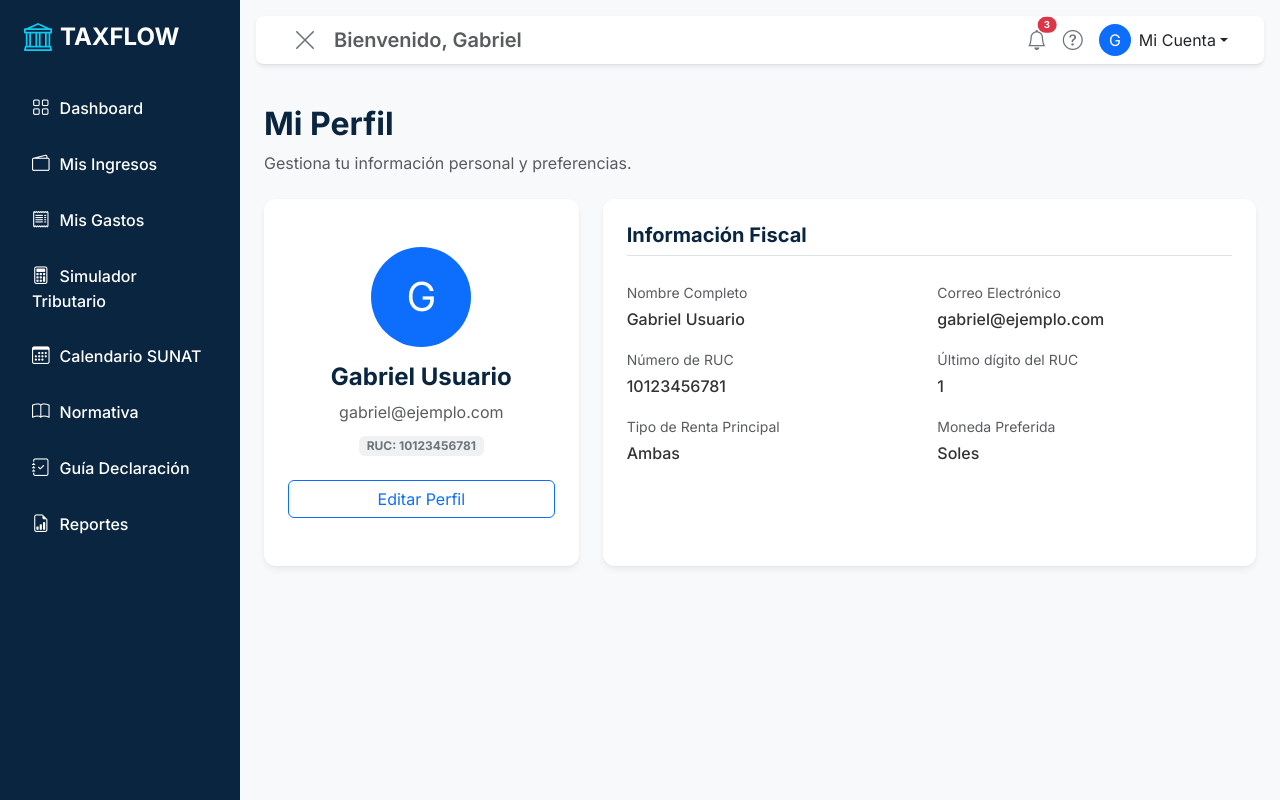
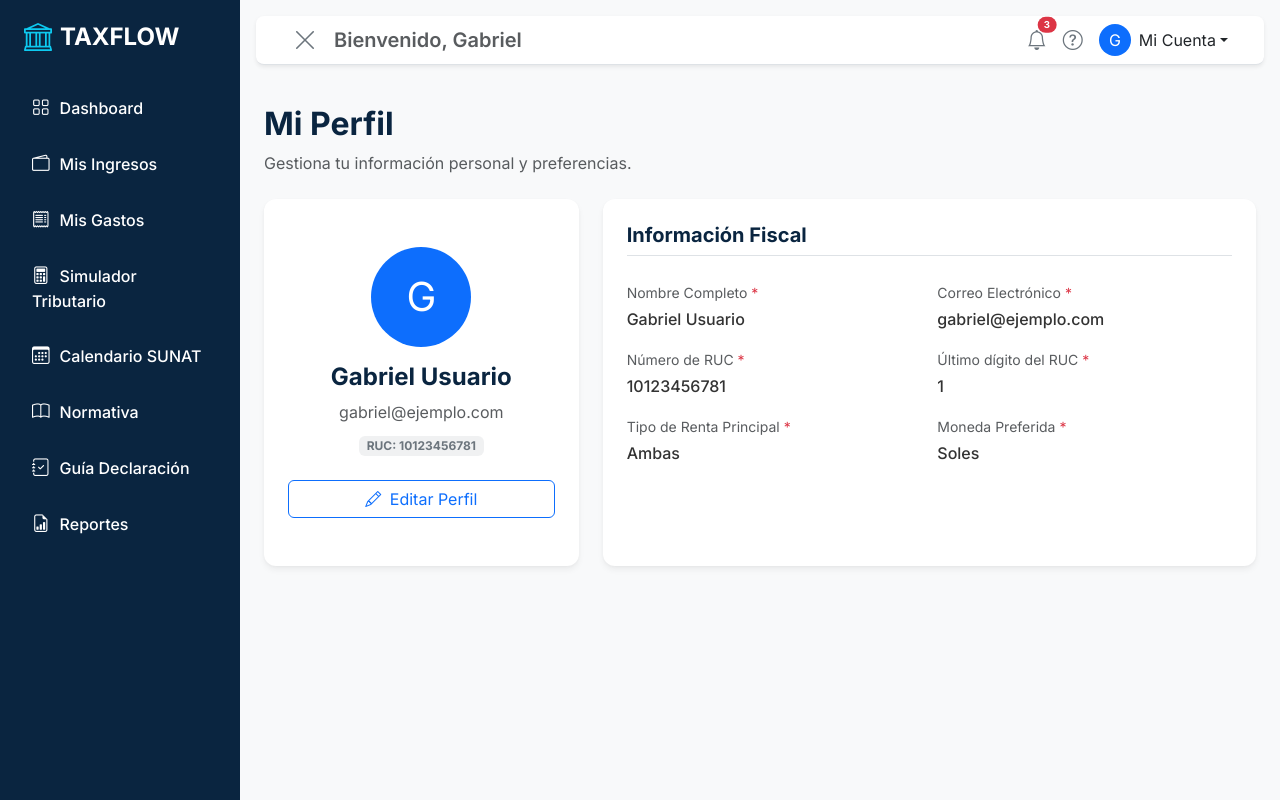
Before and after one commit to Gabmalf/taxflow-web, an Angular app: page /profile in a window 1280 px wide. Built offline with nearby package versions, Linux system fonts and the light colour scheme.

Commit message:
feat(profile): add form validation and save changes

```diff
--- a/src/app/pages/profile/profile.component.html
+++ b/src/app/pages/profile/profile.component.html
@@ -3,6 +3,21 @@
   <p class="text-muted">Gestiona tu información personal y preferencias.</p>
 </div>
 
+@if (saveSuccess) {
+  <div class="alert alert-success alert-dismissible fade show" role="alert">
+    <i class="bi bi-check-circle me-2"></i> Cambios guardados correctamente.
+    <button type="button" class="btn-close" (click)="saveSuccess = false" aria-label="Cerrar"></button>
+  </div>
+}
+
+@if (saveError) {
+  <div class="alert alert-danger alert-dismissible fade show" role="alert">
+    <i class="bi bi-exclamation-triangle me-2"></i> Hay campos pendientes o con errores. Revisa los marcados en rojo.
+    <button type="button" class="btn-close" (click)="saveError = false" aria-label="Cerrar"></button>
+  </div>
+}
+
+<form [formGroup]="form" (ngSubmit)="save()" novalidate>
   <div class="row g-4">
     <div class="col-md-4">
       <div class="tf-card text-center py-5 h-100">
@@ -13,10 +28,19 @@
         <p class="text-muted mb-2">{{ user.email }}</p>
         <span class="badge bg-secondary bg-opacity-10 text-secondary mb-4">RUC: {{ user.ruc }}</span>
 
-      <div>
-        <button class="btn btn-outline-primary w-100" (click)="toggleEdit()">
-          {{ editMode ? 'Guardar Cambios' : 'Editar Perfil' }}
+        <div class="d-grid gap-2">
+          @if (editMode) {
+            <button type="submit" class="btn btn-primary">
+              <i class="bi bi-check-lg me-1"></i> Guardar Cambios
             </button>
+            <button type="button" class="btn btn-outline-secondary" (click)="cancelEdit()">
+              Cancelar
+            </button>
+          } @else {
+            <button type="button" class="btn btn-outline-primary" (click)="enterEditMode()">
+              <i class="bi bi-pencil me-1"></i> Editar Perfil
+            </button>
+          }
         </div>
       </div>
     </div>
@@ -26,62 +50,140 @@
         <h5 class="fw-bold mb-4 border-bottom pb-2">Información Fiscal</h5>
 
         <div class="row g-3">
+          <!-- Nombre Completo -->
           <div class="col-md-6">
-          <label class="form-label text-muted small mb-1">Nombre Completo</label>
+            <label for="fullName" class="form-label text-muted small mb-1">
+              Nombre Completo <span class="text-danger">*</span>
+            </label>
             @if (editMode) {
-            <input type="text" class="form-control" [value]="user.fullName">
+              <input
+                id="fullName"
+                type="text"
+                class="form-control"
+                [class.is-invalid]="isInvalid('fullName')"
+                formControlName="fullName">
+              @if (hasError('fullName', 'required')) {
+                <div class="invalid-feedback">El nombre es obligatorio.</div>
+              }
+              @if (hasError('fullName', 'minlength')) {
+                <div class="invalid-feedback">Debe tener al menos 3 caracteres.</div>
+              }
             } @else {
               <p class="fw-medium mb-0">{{ user.fullName }}</p>
             }
           </div>
 
+          <!-- Correo -->
           <div class="col-md-6">
-          <label class="form-label text-muted small mb-1">Correo Electrónico</label>
+            <label for="email" class="form-label text-muted small mb-1">
+              Correo Electrónico <span class="text-danger">*</span>
+            </label>
             @if (editMode) {
-            <input type="email" class="form-control" [value]="user.email">
+              <input
+                id="email"
+                type="email"
+                class="form-control"
+                [class.is-invalid]="isInvalid('email')"
+                formControlName="email">
+              @if (hasError('email', 'required')) {
+                <div class="invalid-feedback">El correo es obligatorio.</div>
+              }
+              @if (hasError('email', 'email')) {
+                <div class="invalid-feedback">Ingresa un correo válido.</div>
+              }
             } @else {
               <p class="fw-medium mb-0">{{ user.email }}</p>
             }
           </div>
 
+          <!-- RUC -->
           <div class="col-md-6">
-          <label class="form-label text-muted small mb-1">Número de RUC</label>
+            <label for="ruc" class="form-label text-muted small mb-1">
+              Número de RUC <span class="text-danger">*</span>
+            </label>
             @if (editMode) {
-            <input type="text" class="form-control" [value]="user.ruc" maxlength="11">
+              <input
+                id="ruc"
+                type="text"
+                class="form-control"
+                [class.is-invalid]="isInvalid('ruc')"
+                formControlName="ruc"
+                maxlength="11">
+              @if (hasError('ruc', 'required')) {
+                <div class="invalid-feedback">El RUC es obligatorio.</div>
+              }
+              @if (hasError('ruc', 'pattern')) {
+                <div class="invalid-feedback">El RUC debe tener 11 dígitos numéricos.</div>
+              }
             } @else {
               <p class="fw-medium mb-0">{{ user.ruc }}</p>
             }
           </div>
 
+          <!-- Último dígito RUC -->
           <div class="col-md-6">
-          <label class="form-label text-muted small mb-1">Último dígito del RUC</label>
+            <label for="lastDigitRuc" class="form-label text-muted small mb-1">
+              Último dígito del RUC <span class="text-danger">*</span>
+            </label>
             @if (editMode) {
-            <input type="text" class="form-control" [value]="user.lastDigitRuc" maxlength="1">
+              <input
+                id="lastDigitRuc"
+                type="text"
+                class="form-control"
+                [class.is-invalid]="isInvalid('lastDigitRuc')"
+                formControlName="lastDigitRuc"
+                maxlength="1">
+              @if (hasError('lastDigitRuc', 'required')) {
+                <div class="invalid-feedback">Este campo es obligatorio.</div>
+              }
+              @if (hasError('lastDigitRuc', 'pattern')) {
+                <div class="invalid-feedback">Debe ser un dígito (0-9).</div>
+              }
             } @else {
               <p class="fw-medium mb-0">{{ user.lastDigitRuc }}</p>
             }
           </div>
 
+          <!-- Tipo de Renta -->
           <div class="col-md-6">
-          <label class="form-label text-muted small mb-1">Tipo de Renta Principal</label>
+            <label for="rentType" class="form-label text-muted small mb-1">
+              Tipo de Renta Principal <span class="text-danger">*</span>
+            </label>
             @if (editMode) {
-            <select class="form-select">
-              <option value="Cuarta" [selected]="user.rentType === 'Cuarta'">Cuarta Categoría</option>
-              <option value="Quinta" [selected]="user.rentType === 'Quinta'">Quinta Categoría</option>
-              <option value="Ambas" [selected]="user.rentType === 'Ambas'">Ambas</option>
+              <select
+                id="rentType"
+                class="form-select"
+                [class.is-invalid]="isInvalid('rentType')"
+                formControlName="rentType">
+                <option value="Cuarta">Cuarta Categoría</option>
+                <option value="Quinta">Quinta Categoría</option>
+                <option value="Ambas">Ambas</option>
               </select>
+              @if (hasError('rentType', 'required')) {
+                <div class="invalid-feedback">Selecciona un tipo de renta.</div>
+              }
             } @else {
               <p class="fw-medium mb-0">{{ user.rentType }}</p>
             }
           </div>
 
+          <!-- Moneda Preferida -->
           <div class="col-md-6">
-          <label class="form-label text-muted small mb-1">Moneda Preferida</label>
+            <label for="preferredCurrency" class="form-label text-muted small mb-1">
+              Moneda Preferida <span class="text-danger">*</span>
+            </label>
             @if (editMode) {
-            <select class="form-select">
-              <option value="Soles" [selected]="user.preferredCurrency === 'Soles'">Soles (S/)</option>
-              <option value="Dolares" [selected]="user.preferredCurrency === 'Dolares'">Dólares ($)</option>
+              <select
+                id="preferredCurrency"
+                class="form-select"
+                [class.is-invalid]="isInvalid('preferredCurrency')"
+                formControlName="preferredCurrency">
+                <option value="Soles">Soles (S/)</option>
+                <option value="Dolares">Dólares ($)</option>
               </select>
+              @if (hasError('preferredCurrency', 'required')) {
+                <div class="invalid-feedback">Selecciona una moneda.</div>
+              }
             } @else {
               <p class="fw-medium mb-0">{{ user.preferredCurrency }}</p>
             }
@@ -90,3 +192,4 @@
       </div>
     </div>
   </div>
+</form>
--- a/src/app/pages/profile/profile.component.ts
+++ b/src/app/pages/profile/profile.component.ts
@@ -1,27 +1,89 @@
-import { Component } from '@angular/core';
+import { Component, OnInit, inject } from '@angular/core';
 import { CommonModule } from '@angular/common';
+import { FormBuilder, FormGroup, ReactiveFormsModule, Validators } from '@angular/forms';
+import { UserService } from '../../core/services/user.service';
+import { User } from '../../core/models/models';
 
 @Component({
   selector: 'app-profile',
   standalone: true,
-  imports: [CommonModule],
+  imports: [CommonModule, ReactiveFormsModule],
   templateUrl: './profile.component.html',
   styleUrl: './profile.component.css'
 })
-export class ProfileComponent {
-  user = {
-    fullName: 'Gabriel Usuario',
-    email: 'gabriel@ejemplo.com',
-    ruc: '10123456781',
-    lastDigitRuc: '1',
-    rentType: 'Ambas',
-    preferredCurrency: 'Soles'
-  };
+export class ProfileComponent implements OnInit {
+  private readonly userService = inject(UserService);
+  private readonly fb = inject(FormBuilder);
 
+  user!: User;
   editMode = false;
+  saveError = false;
+  saveSuccess = false;
 
-  toggleEdit() {
-    this.editMode = !this.editMode;
-    // Mock save logic could go here
+  form: FormGroup = this.fb.group({
+    fullName: ['', [Validators.required, Validators.minLength(3)]],
+    email: ['', [Validators.required, Validators.email]],
+    ruc: ['', [Validators.required, Validators.pattern(/^\d{11}$/)]],
+    lastDigitRuc: ['', [Validators.required, Validators.pattern(/^\d$/)]],
+    rentType: ['Ambas', [Validators.required]],
+    preferredCurrency: ['Soles', [Validators.required]]
+  });
+
+  ngOnInit(): void {
+    this.user = this.userService.getUser();
+    this.resetForm();
+  }
+
+  enterEditMode(): void {
+    this.resetForm();
+    this.editMode = true;
+    this.saveError = false;
+    this.saveSuccess = false;
+  }
+
+  cancelEdit(): void {
+    this.editMode = false;
+    this.saveError = false;
+    this.resetForm();
+  }
+
+  save(): void {
+    if (this.form.invalid) {
+      this.form.markAllAsTouched();
+      this.saveError = true;
+      return;
+    }
+
+    const updated: User = {
+      ...this.user,
+      ...this.form.value,
+      lastDigitRuc: Number(this.form.value.lastDigitRuc)
+    };
+    this.userService.updateUser(updated);
+    this.user = updated;
+    this.editMode = false;
+    this.saveError = false;
+    this.saveSuccess = true;
+  }
+
+  hasError(field: string, error: string): boolean {
+    const control = this.form.get(field);
+    return !!control && control.touched && control.hasError(error);
+  }
+
+  isInvalid(field: string): boolean {
+    const control = this.form.get(field);
+    return !!control && control.touched && control.invalid;
+  }
+
+  private resetForm(): void {
+    this.form.reset({
+      fullName: this.user.fullName,
+      email: this.user.email,
+      ruc: this.user.ruc,
+      lastDigitRuc: String(this.user.lastDigitRuc),
+      rentType: this.user.rentType,
+      preferredCurrency: this.user.preferredCurrency
+    });
   }
 }
```
Also changed, not shown: src/app/core/services/user.service.ts (+22 -1 lines). Lines whose indentation alone changed are shown as unchanged.
